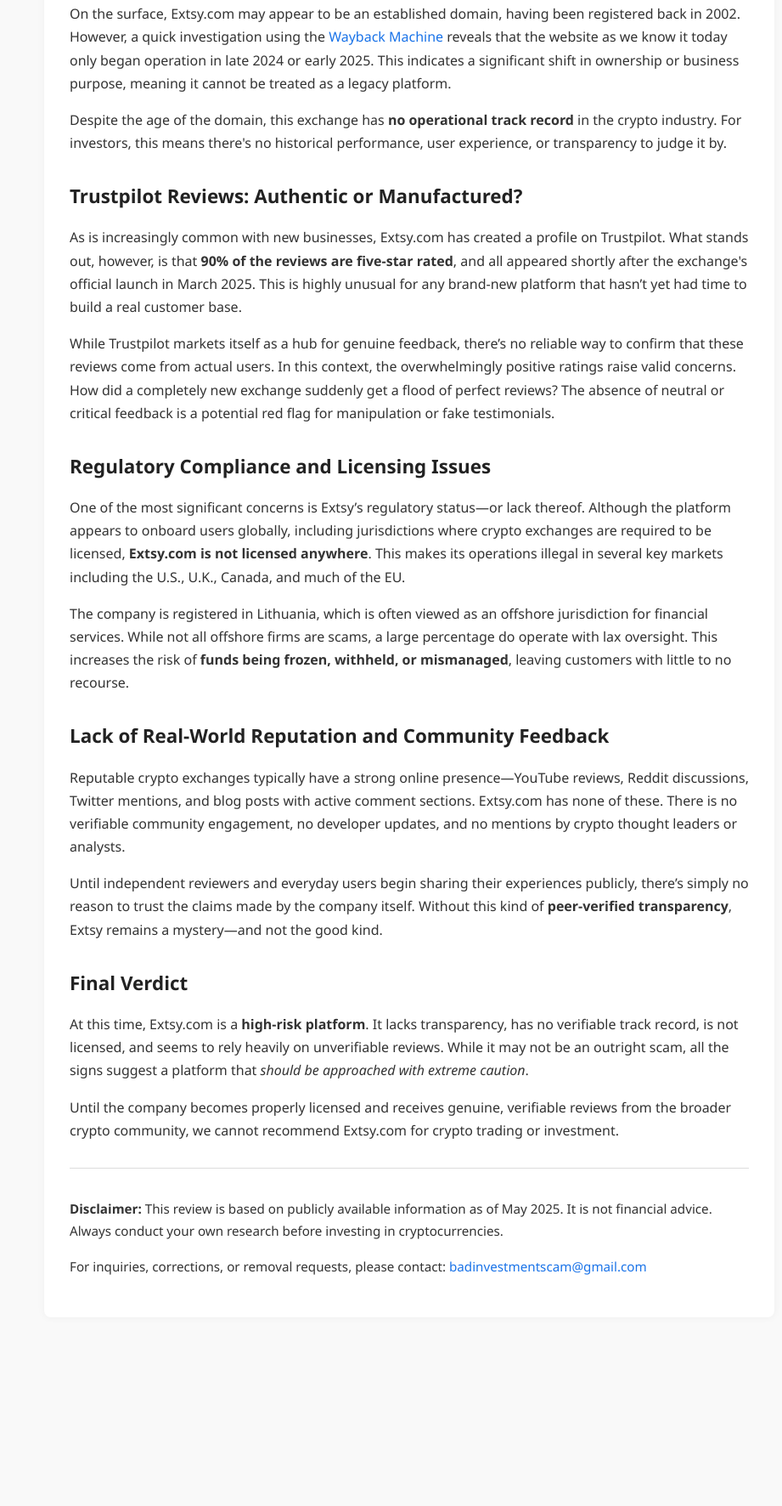
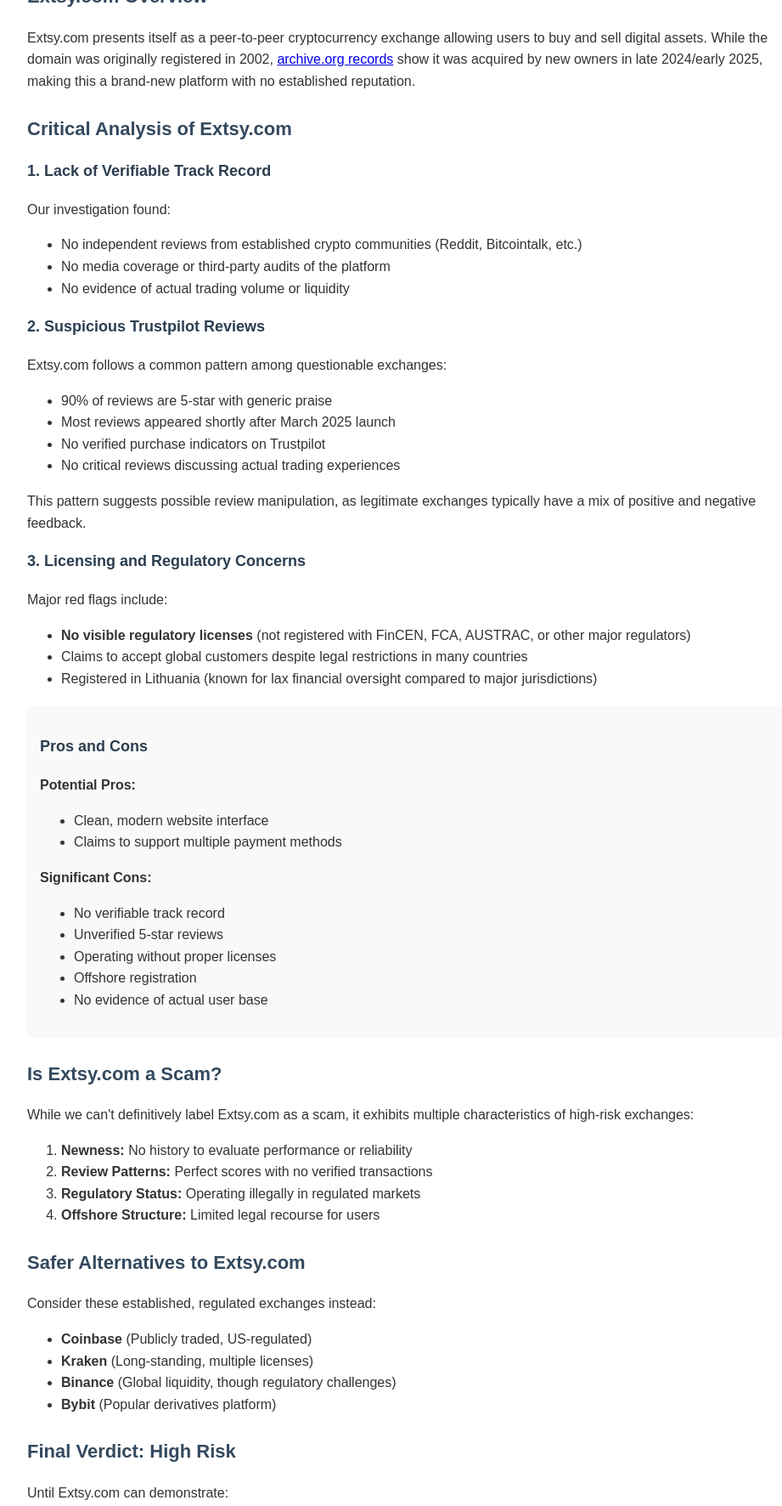
Before and after one commit to codemania254/extsy.com-review, a plain HTML site: page index.html in a window 1280 px wide. Shown: the part 538-2310 px from the top of the page at 85% size, without its empty margins (158-1079 px from the left). Before the commit the page ends 2128 px from the top, so only its background shows below. Drawn offline with Linux system fonts and the light colour scheme.

Commit message:
Update index.html

```diff
--- a/index.html
+++ b/index.html
@@ -3,107 +3,160 @@
 <head>
     <meta charset="UTF-8">
     <meta name="viewport" content="width=device-width, initial-scale=1.0">
-    <meta name="description" content="Unbiased and in-depth Extsy.com review. Is Extsy a scam? Is Extsy Crypto Exchange legit? Find out the truth about this new cryptocurrency trading platform.">
-    <meta name="keywords" content="Extsy.com review, Is Extsy a scam?, Is Extsy Crypto exchange legit?, Extsy.com reviews">
-    <title>Extsy.com Review – Is This New Crypto Exchange Legit?</title>
+    <meta name="description" content="In-depth Extsy.com review: Is this crypto exchange legit or a scam? We analyze its licensing, user reviews, and potential risks before you invest.">
+    <title>Extsy.com Review – Is This Crypto Exchange Legit or a Scam?</title>
     <style>
         body {
-            font-family: 'Segoe UI', Tahoma, Geneva, Verdana, sans-serif;
-            line-height: 1.7;
-            background-color: #f9f9f9;
+            font-family: Arial, sans-serif;
+            line-height: 1.6;
+            max-width: 900px;
+            margin: 0 auto;
+            padding: 20px;
             color: #333;
-            margin: 0;
-            padding: 0;
         }
-        article {
-            max-width: 800px;
-            margin: 40px auto;
-            background: #fff;
-            padding: 30px;
-            border-radius: 8px;
-            box-shadow: 0 0 10px rgba(0,0,0,0.05);
-        }
-        header h1 {
-            font-size: 2em;
-            margin-bottom: 10px;
-            color: #111;
-        }
-        section {
-            margin-bottom: 30px;
+        h1 {
+            color: #2c3e50;
+            font-size: 28px;
+            border-bottom: 2px solid #eee;
+            padding-bottom: 10px;
         }
         h2 {
-            font-size: 1.4em;
-            color: #222;
-            margin-bottom: 10px;
+            color: #34495e;
+            font-size: 22px;
+            margin-top: 25px;
         }
-        p {
-            margin-bottom: 16px;
+        h3 {
+            color: #2c3e50;
+            font-size: 18px;
         }
-        a {
-            color: #1a73e8;
-            text-decoration: none;
+        .warning {
+            background-color: #fff8e1;
+            border-left: 4px solid #ffc107;
+            padding: 15px;
+            margin: 20px 0;
         }
-        a:hover {
-            text-decoration: underline;
+        .pros-cons {
+            background-color: #f9f9f9;
+            padding: 15px;
+            border-radius: 5px;
+            margin: 20px 0;
         }
-        footer {
-            border-top: 1px solid #ddd;
-            padding-top: 20px;
-            font-size: 0.95em;
+        .footer {
+            font-size: 14px;
+            color: #777;
+            margin-top: 30px;
+            border-top: 1px solid #eee;
+            padding-top: 15px;
         }
     </style>
 </head>
 <body>
-    <article>
-        <header>
-            <h1>Extsy.com Review – Is This New Crypto Exchange Legit or a Scam?</h1>
-            <p><strong>Keywords:</strong> Extsy.com review, Is Extsy a scam?, Is Extsy Crypto exchange legit?, Extsy.com reviews</p>
-        </header>
+    <h1>Extsy.com Review – Is This Crypto Exchange Legit or a Scam?</h1>
 
-        <section>
-            <h2>Introduction</h2>
-            <p>Cryptocurrency continues to draw interest from retail and institutional investors alike, and with that comes an ever-growing number of new exchanges claiming to offer better, faster, and safer trading experiences. One such name is <strong>Extsy.com</strong>, a platform that is currently raising both interest and suspicion. This review aims to provide a factual, experience-informed perspective on Extsy’s legitimacy, risks, and transparency—or lack thereof.</p>
-        </section>
+    <p><strong>Last Updated:</strong> May 2025 | <strong>Author:</strong> Crypto Research Team</p>
 
-        <section>
-            <h2>Is Extsy.com Really New?</h2>
-            <p>On the surface, Extsy.com may appear to be an established domain, having been registered back in 2002. However, a quick investigation using the <a href="https://web.archive.org/web/20250115000000*/https://extsy.com/" target="_blank" rel="noopener">Wayback Machine</a> reveals that the website as we know it today only began operation in late 2024 or early 2025. This indicates a significant shift in ownership or business purpose, meaning it cannot be treated as a legacy platform.</p>
+    <p>As cryptocurrency adoption grows, new exchanges like Extsy.com emerge claiming to offer secure trading. But is Extsy.com trustworthy? Our in-depth review examines its licensing, user feedback, and potential red flags to help you make an informed decision.</p>
 
-            <p>Despite the age of the domain, this exchange has <strong>no operational track record</strong> in the crypto industry. For investors, this means there's no historical performance, user experience, or transparency to judge it by.</p>
-        </section>
+    <div class="warning">
+        <h3>Key Findings:</h3>
+        <ul>
+            <li>Extsy.com is a very new exchange with no verifiable track record</li>
+            <li>Domain was acquired in late 2024/early 2025 despite 2002 registration</li>
+            <li>No regulatory licenses found (operating illegally in many jurisdictions)</li>
+            <li>Suspiciously perfect Trustpilot reviews with no verified transactions</li>
+            <li>Registered in Lithuania (offshore jurisdiction with weak investor protections)</li>
+        </ul>
+    </div>
 
-        <section>
-            <h2>Trustpilot Reviews: Authentic or Manufactured?</h2>
-            <p>As is increasingly common with new businesses, Extsy.com has created a profile on Trustpilot. What stands out, however, is that <strong>90% of the reviews are five-star rated</strong>, and all appeared shortly after the exchange's official launch in March 2025. This is highly unusual for any brand-new platform that hasn’t yet had time to build a real customer base.</p>
+    <h2>Extsy.com Overview</h2>
 
-            <p>While Trustpilot markets itself as a hub for genuine feedback, there’s no reliable way to confirm that these reviews come from actual users. In this context, the overwhelmingly positive ratings raise valid concerns. How did a completely new exchange suddenly get a flood of perfect reviews? The absence of neutral or critical feedback is a potential red flag for manipulation or fake testimonials.</p>
-        </section>
+    <p>Extsy.com presents itself as a peer-to-peer cryptocurrency exchange allowing users to buy and sell digital assets. While the domain was originally registered in 2002, <a href="https://web.archive.org/web/20250115000000*/https://extsy.com/" target="_blank" rel="nofollow">archive.org records</a> show it was acquired by new owners in late 2024/early 2025, making this a brand-new platform with no established reputation.</p>
 
-        <section>
-            <h2>Regulatory Compliance and Licensing Issues</h2>
-            <p>One of the most significant concerns is Extsy’s regulatory status—or lack thereof. Although the platform appears to onboard users globally, including jurisdictions where crypto exchanges are required to be licensed, <strong>Extsy.com is not licensed anywhere</strong>. This makes its operations illegal in several key markets including the U.S., U.K., Canada, and much of the EU.</p>
+    <h2>Critical Analysis of Extsy.com</h2>
 
-            <p>The company is registered in Lithuania, which is often viewed as an offshore jurisdiction for financial services. While not all offshore firms are scams, a large percentage do operate with lax oversight. This increases the risk of <strong>funds being frozen, withheld, or mismanaged</strong>, leaving customers with little to no recourse.</p>
-        </section>
+    <h3>1. Lack of Verifiable Track Record</h3>
 
-        <section>
-            <h2>Lack of Real-World Reputation and Community Feedback</h2>
-            <p>Reputable crypto exchanges typically have a strong online presence—YouTube reviews, Reddit discussions, Twitter mentions, and blog posts with active comment sections. Extsy.com has none of these. There is no verifiable community engagement, no developer updates, and no mentions by crypto thought leaders or analysts.</p>
+    <p>Our investigation found:</p>
+    <ul>
+        <li>No independent reviews from established crypto communities (Reddit, Bitcointalk, etc.)</li>
+        <li>No media coverage or third-party audits of the platform</li>
+        <li>No evidence of actual trading volume or liquidity</li>
+    </ul>
 
-            <p>Until independent reviewers and everyday users begin sharing their experiences publicly, there’s simply no reason to trust the claims made by the company itself. Without this kind of <strong>peer-verified transparency</strong>, Extsy remains a mystery—and not the good kind.</p>
-        </section>
+    <h3>2. Suspicious Trustpilot Reviews</h3>
 
-        <section>
-            <h2>Final Verdict</h2>
-            <p>At this time, Extsy.com is a <strong>high-risk platform</strong>. It lacks transparency, has no verifiable track record, is not licensed, and seems to rely heavily on unverifiable reviews. While it may not be an outright scam, all the signs suggest a platform that <em>should be approached with extreme caution</em>.</p>
+    <p>Extsy.com follows a common pattern among questionable exchanges:</p>
+    <ul>
+        <li>90% of reviews are 5-star with generic praise</li>
+        <li>Most reviews appeared shortly after March 2025 launch</li>
+        <li>No verified purchase indicators on Trustpilot</li>
+        <li>No critical reviews discussing actual trading experiences</li>
+    </ul>
 
-            <p>Until the company becomes properly licensed and receives genuine, verifiable reviews from the broader crypto community, we cannot recommend Extsy.com for crypto trading or investment.</p>
-        </section>
+    <p>This pattern suggests possible review manipulation, as legitimate exchanges typically have a mix of positive and negative feedback.</p>
 
-        <footer>
-            <p><strong>Disclaimer:</strong> This review is based on publicly available information as of May 2025. It is not financial advice. Always conduct your own research before investing in cryptocurrencies.</p>
-            <p>For inquiries, corrections, or removal requests, please contact: <a href="mailto:badinvestmentscam@gmail.com">badinvestmentscam@gmail.com</a></p>
-        </footer>
-    </article>
+    <h3>3. Licensing and Regulatory Concerns</h3>
+
+    <p>Major red flags include:</p>
+    <ul>
+        <li><strong>No visible regulatory licenses</strong> (not registered with FinCEN, FCA, AUSTRAC, or other major regulators)</li>
+        <li>Claims to accept global customers despite legal restrictions in many countries</li>
+        <li>Registered in Lithuania (known for lax financial oversight compared to major jurisdictions)</li>
+    </ul>
+
+    <div class="pros-cons">
+        <h3>Pros and Cons</h3>
+        <p><strong>Potential Pros:</strong></p>
+        <ul>
+            <li>Clean, modern website interface</li>
+            <li>Claims to support multiple payment methods</li>
+        </ul>
+
+        <p><strong>Significant Cons:</strong></p>
+        <ul>
+            <li>No verifiable track record</li>
+            <li>Unverified 5-star reviews</li>
+            <li>Operating without proper licenses</li>
+            <li>Offshore registration</li>
+            <li>No evidence of actual user base</li>
+        </ul>
+    </div>
+
+    <h2>Is Extsy.com a Scam?</h2>
+
+    <p>While we can't definitively label Extsy.com as a scam, it exhibits multiple characteristics of high-risk exchanges:</p>
+
+    <ol>
+        <li><strong>Newness:</strong> No history to evaluate performance or reliability</li>
+        <li><strong>Review Patterns:</strong> Perfect scores with no verified transactions</li>
+        <li><strong>Regulatory Status:</strong> Operating illegally in regulated markets</li>
+        <li><strong>Offshore Structure:</strong> Limited legal recourse for users</li>
+    </ol>
+
+    <h2>Safer Alternatives to Extsy.com</h2>
+
+    <p>Consider these established, regulated exchanges instead:</p>
+    <ul>
+        <li><strong>Coinbase</strong> (Publicly traded, US-regulated)</li>
+        <li><strong>Kraken</strong> (Long-standing, multiple licenses)</li>
+        <li><strong>Binance</strong> (Global liquidity, though regulatory challenges)</li>
+        <li><strong>Bybit</strong> (Popular derivatives platform)</li>
+    </ul>
+
+    <h2>Final Verdict: High Risk</h2>
+
+    <p>Until Extsy.com can demonstrate:</p>
+    <ul>
+        <li>Genuine user testimonials with transaction proof</li>
+        <li>Proper regulatory compliance</li>
+        <li>At least 12 months of operational history</li>
+    </ul>
+
+    <p>We <strong>cannot recommend</strong> using this exchange. The combination of no verifiable track record, questionable reviews, and lack of licensing creates substantial risk for users' funds.</p>
+
+    <div class="footer">
+        <p><strong>Disclaimer:</strong> This review represents our independent analysis. Cryptocurrency investments carry risks—only invest what you can afford to lose.</p>
+        <p><strong>Contact for Inquiries/Removals:</strong> <a href="mailto:badinvestmentscam@gmail.com">badinvestmentscam@gmail.com</a></p>
+    </div>
 </body>
 </html>
```
